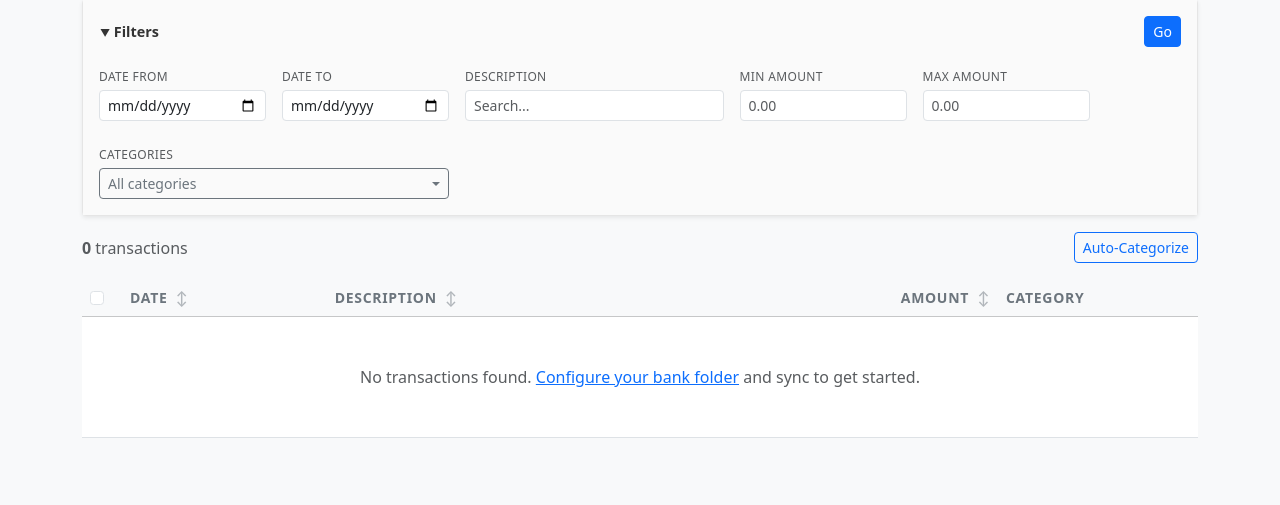
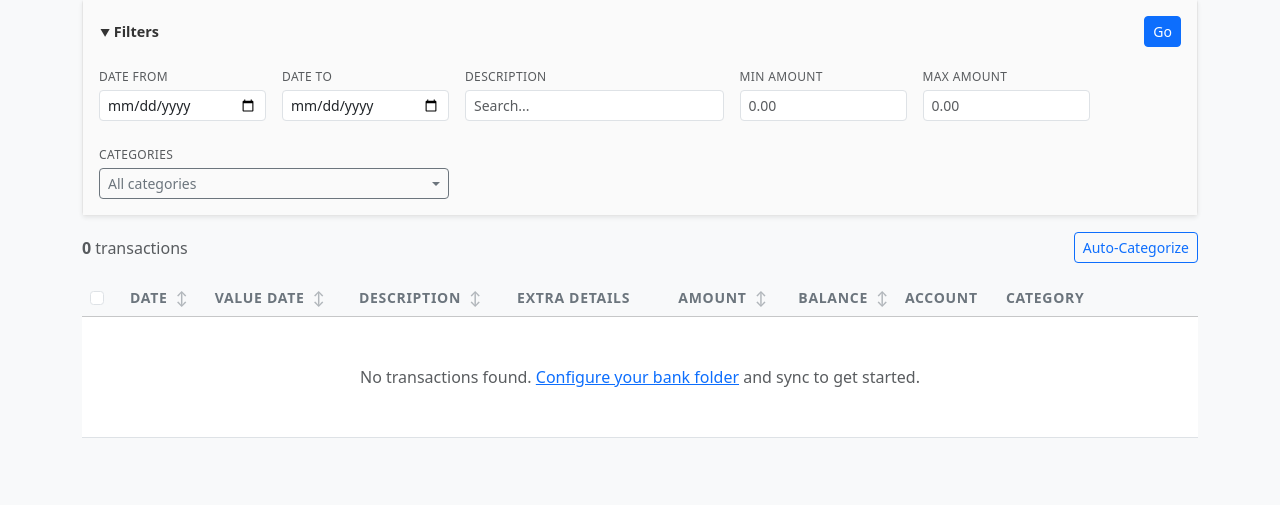
Before and after one commit to RoviraAyza/personal-finance-tracker, a Flask app: page /transactions in a window 1280 px wide. Shown: the part 193-698 px from the top of the page. Run offline with Flask 3, Linux system fonts and the light colour scheme.

Commit message:
feat: add CSV fields (value date, extra details, balance, account) and Spanish categories
Parse additional columns from Spanish bank CSVs (fecha valor, más datos,
saldo) and extract the IBAN from metadata rows. Display new fields in the
transactions table with sorting and account filter support. Replace unique
index with non-unique composite index to handle real bank data with
identical transactions on the same day. Rename all default categories to
Spanish and include a migration script for existing databases.

Co-Authored-By: Claude Opus 4.6 <noreply@anthropic.com>

```diff
--- a/src/backend/app.py
+++ b/src/backend/app.py
@@ -43,14 +43,14 @@ def seed_categories():
     from models import Category, db
 
     default_categories = [
-        ('Groceries', '#28a745'),
-        ('Dining', '#fd7e14'),
-        ('Transport', '#007bff'),
-        ('Utilities', '#6c757d'),
-        ('Entertainment', '#e83e8c'),
-        ('Healthcare', '#dc3545'),
-        ('Shopping', '#6f42c1'),
-        ('Other', '#17a2b8'),
+        ('Supermercado', '#28a745'),
+        ('Restaurantes', '#fd7e14'),
+        ('Transporte', '#007bff'),
+        ('Suministros', '#6c757d'),
+        ('Ocio', '#e83e8c'),
+        ('Salud', '#dc3545'),
+        ('Compras', '#6f42c1'),
+        ('Otros', '#17a2b8'),
     ]
 
     for name, color in default_categories:
--- a/src/backend/routes.py
+++ b/src/backend/routes.py
@@ -77,11 +77,17 @@ def register_routes(app):
             new_transactions = []
 
             for t in transactions:
-                existing = Transaction.query.filter_by(
-                    date=t['date'],
-                    description=t['description'],
-                    amount=t['amount']
-                ).first()
+                dup_filter = {
+                    'date': t['date'],
+                    'description': t['description'],
+                    'amount': t['amount'],
+                }
+                if t.get('account_number'):
+                    dup_filter['account_number'] = t['account_number']
+                if t.get('balance') is not None:
+                    dup_filter['balance'] = t['balance']
+
+                existing = Transaction.query.filter_by(**dup_filter).first()
 
                 if existing:
                     total_duplicates += 1
@@ -106,6 +112,10 @@ def register_routes(app):
                         date=t['date'],
                         description=t['description'],
                         amount=t['amount'],
+                        value_date=t.get('value_date'),
+                        extra_details=t.get('extra_details'),
+                        balance=t.get('balance'),
+                        account_number=t.get('account_number'),
                         category_id=category_id,
                         import_batch_id=import_record.id
                     )
@@ -180,6 +190,7 @@ def register_routes(app):
         amount_min = request.args.get('amount_min', '').strip()
         amount_max = request.args.get('amount_max', '').strip()
         category_ids = request.args.getlist('category')
+        account = request.args.get('account', '').strip()
 
         query = Transaction.query.order_by(Transaction.date.desc())
 
@@ -217,6 +228,10 @@ def register_routes(app):
             except ValueError:
                 pass
 
+        # Apply account filter
+        if account:
+            query = query.filter(Transaction.account_number == account)
+
         # Apply category filter (multiple selection)
         if category_ids:
             try:
@@ -243,6 +258,14 @@ def register_routes(app):
             active_filters['amount_max'] = amount_max
         if category_ids:
             active_filters['categories'] = category_ids
+        if account:
+            active_filters['account'] = account
+
+        # Get distinct account numbers for filter dropdown
+        account_numbers = [row[0] for row in
+                          db.session.query(Transaction.account_number)
+                          .filter(Transaction.account_number.isnot(None))
+                          .distinct().all()]
 
         # Get CSV folder info for sync button
         csv_folder = get_csv_source_folder()
@@ -253,6 +276,7 @@ def register_routes(app):
                                transactions=all_transactions,
                                categories=categories,
                                active_filters=active_filters,
+                               account_numbers=account_numbers,
                                csv_folder=csv_folder,
                                folder_exists=folder_exists,
                                csv_count=csv_count)
--- a/src/frontend/static/css/style.css
+++ b/src/frontend/static/css/style.css
@@ -271,3 +271,18 @@ tr.selected {
         padding: 0.25rem 0.5rem;
     }
 }
+
+/* Ensure table scrolls horizontally on smaller screens */
+.table-responsive {
+    overflow-x: auto;
+}
+
+.table td, .table th {
+    white-space: nowrap;
+}
+
+.table td:nth-child(4), .table td:nth-child(5) {
+    /* description and extra_details can wrap */
+    white-space: normal;
+    max-width: 250px;
+}
--- a/src/frontend/static/js/transactions.js
+++ b/src/frontend/static/js/transactions.js
@@ -31,25 +31,40 @@ function sortTable(column) {
         }
     });
 
+    // Column index mapping: 0=checkbox, 1=date, 2=value_date, 3=description, 4=extra_details, 5=amount, 6=balance, 7=account, 8=category
+    const colIndex = {
+        date: 1,
+        value_date: 2,
+        description: 3,
+        amount: 5,
+        balance: 6,
+    };
+
     // Sort rows
     rows.sort((a, b) => {
         let aVal, bVal;
+        const idx = colIndex[column];
 
         switch (column) {
             case 'date':
-                // Parse date from DD/MM/YYYY format
-                const aDate = a.cells[1].textContent.split('/').reverse().join('-');
-                const bDate = b.cells[1].textContent.split('/').reverse().join('-');
-                aVal = new Date(aDate);
-                bVal = new Date(bDate);
+            case 'value_date':
+                const aDateStr = a.cells[idx].textContent.trim();
+                const bDateStr = b.cells[idx].textContent.trim();
+                if (!aDateStr) return 1;
+                if (!bDateStr) return -1;
+                aVal = new Date(aDateStr.split('/').reverse().join('-'));
+                bVal = new Date(bDateStr.split('/').reverse().join('-'));
                 break;
             case 'description':
-                aVal = a.cells[2].textContent.toLowerCase();
-                bVal = b.cells[2].textContent.toLowerCase();
+                aVal = a.cells[idx].textContent.toLowerCase();
+                bVal = b.cells[idx].textContent.toLowerCase();
                 break;
             case 'amount':
-                aVal = parseFloat(a.cells[3].textContent.replace(/[^\d.-]/g, ''));
-                bVal = parseFloat(b.cells[3].textContent.replace(/[^\d.-]/g, ''));
+            case 'balance':
+                const aText = a.cells[idx].textContent.replace(/[^\d.-]/g, '');
+                const bText = b.cells[idx].textContent.replace(/[^\d.-]/g, '');
+                aVal = aText ? parseFloat(aText) : 0;
+                bVal = bText ? parseFloat(bText) : 0;
                 break;
             default:
                 return 0;
--- a/src/frontend/templates/transactions.html
+++ b/src/frontend/templates/transactions.html
@@ -93,9 +93,22 @@
                             </div>
                         </div>
 
-                        <!-- Second Row: Category Multi-Select Dropdown -->
+                        <!-- Second Row: Category + Account filters -->
+                        <div class="row g-3 mt-1">
+                            {% if account_numbers %}
+                            <div class="col-md-3">
+                                <label class="form-label small text-muted">Account</label>
+                                <select name="account" class="form-select form-select-sm">
+                                    <option value="">All accounts</option>
+                                    {% for acct in account_numbers %}
+                                    <option value="{{ acct }}" {% if request.args.get('account') == acct %}selected{% endif %}>
+                                        ...{{ acct[-4:] }}
+                                    </option>
+                                    {% endfor %}
+                                </select>
+                            </div>
+                            {% endif %}
                         {% if categories %}
-                        <div class="row g-3 mt-1">
                             <div class="col-md-4">
                                 <label class="form-label small text-muted">Categories</label>
                                 <div class="dropdown category-dropdown">
@@ -131,8 +144,8 @@
                                     </ul>
                                 </div>
                             </div>
+                        {% endif %}
                         </div>
-                        {% endif %}
                     </div>
                 </form>
 
@@ -171,6 +184,13 @@
                     <span class="badge filter-chip">
                         Max: {{ active_filters.amount_max }} EUR
                         <button type="button" class="btn-close" onclick="removeFilter('amount_max')"></button>
+                    </span>
+                    {% endif %}
+
+                    {% if active_filters.get('account') %}
+                    <span class="badge filter-chip">
+                        Account: ...{{ active_filters.account[-4:] }}
+                        <button type="button" class="btn-close" onclick="removeFilter('account')"></button>
                     </span>
                     {% endif %}
 
@@ -234,12 +254,20 @@
                         <th class="sortable" data-sort="date" onclick="sortTable('date')">
                             Date <span class="sort-icon">↕</span>
                         </th>
+                        <th class="sortable" data-sort="value_date" onclick="sortTable('value_date')">
+                            Value Date <span class="sort-icon">↕</span>
+                        </th>
                         <th class="sortable" data-sort="description" onclick="sortTable('description')">
                             Description <span class="sort-icon">↕</span>
                         </th>
+                        <th>Extra Details</th>
                         <th class="sortable text-end" data-sort="amount" onclick="sortTable('amount')">
                             Amount <span class="sort-icon">↕</span>
                         </th>
+                        <th class="sortable text-end" data-sort="balance" onclick="sortTable('balance')">
+                            Balance <span class="sort-icon">↕</span>
+                        </th>
+                        <th>Account</th>
                         <th style="width: 200px;">Category</th>
                     </tr>
                 </thead>
@@ -251,10 +279,14 @@
                                    value="{{ transaction.id }}" onchange="updateSelection()">
                         </td>
                         <td>{{ transaction.date.strftime('%d/%m/%Y') }}</td>
+                        <td>{{ transaction.value_date.strftime('%d/%m/%Y') if transaction.value_date else '' }}</td>
                         <td>{{ transaction.description }}</td>
+                        <td class="text-muted small">{{ transaction.extra_details or '' }}</td>
                         <td class="text-end {% if transaction.amount < 0 %}text-danger{% else %}text-success{% endif %}">
                             {{ "%.2f"|format(transaction.amount) }} EUR
                         </td>
+                        <td class="text-end">{{ "%.2f"|format(transaction.balance) if transaction.balance is not none else '' }}</td>
+                        <td class="text-muted small">{{ ('...' + transaction.account_number[-4:]) if transaction.account_number else '' }}</td>
                         <td>
                             <select class="form-select form-select-sm category-select"
                                     data-transaction-id="{{ transaction.id }}"
@@ -272,7 +304,7 @@
                     </tr>
                     {% else %}
                     <tr>
-                        <td colspan="5" class="text-center text-muted py-5">
+                        <td colspan="9" class="text-center text-muted py-5">
                             No transactions found.
                             <a href="{{ url_for('settings') }}">Configure your bank folder</a> and sync to get started.
                         </td>
```
Also changed, not shown: src/backend/models.py (+8 -0 lines), src/backend/utils.py (+70 -10 lines), src/database/migrate_add_fields.py (added, +69 -0 lines), src/database/schema.sql (+17 -11 lines).
